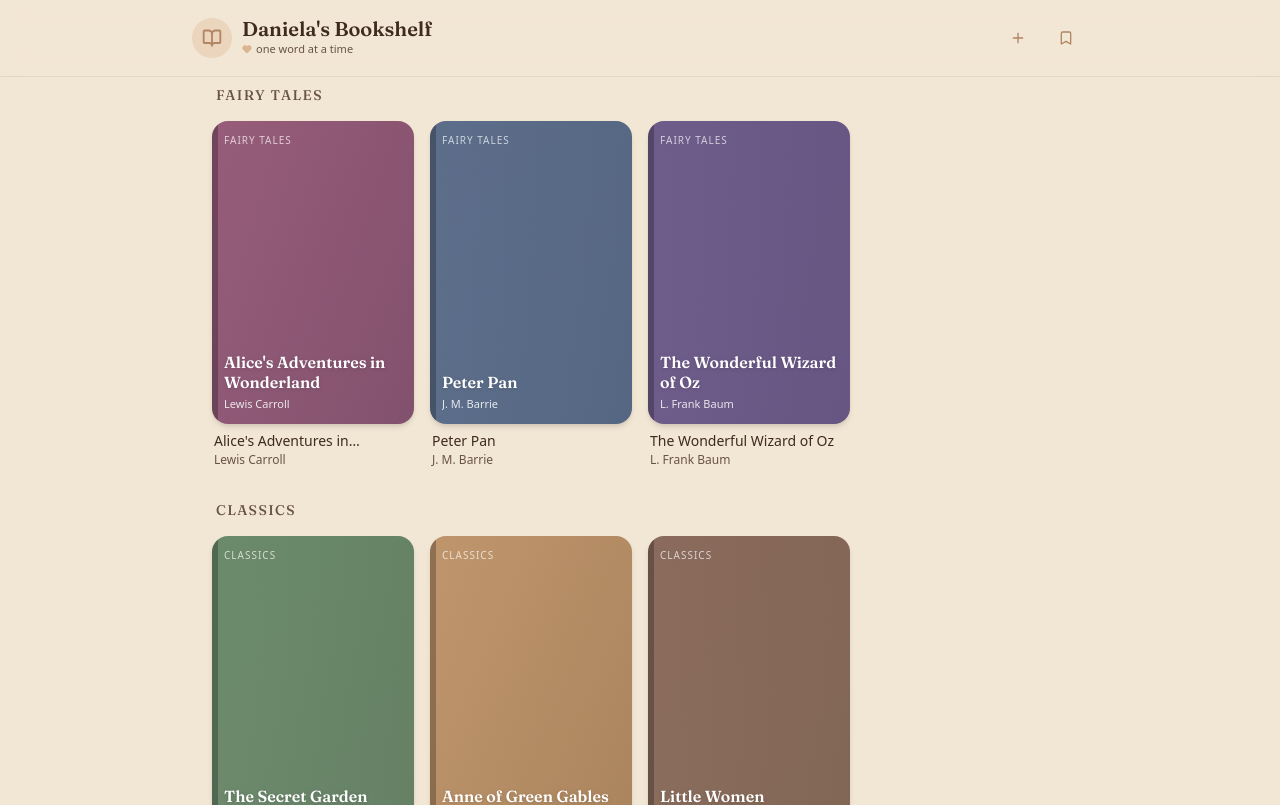
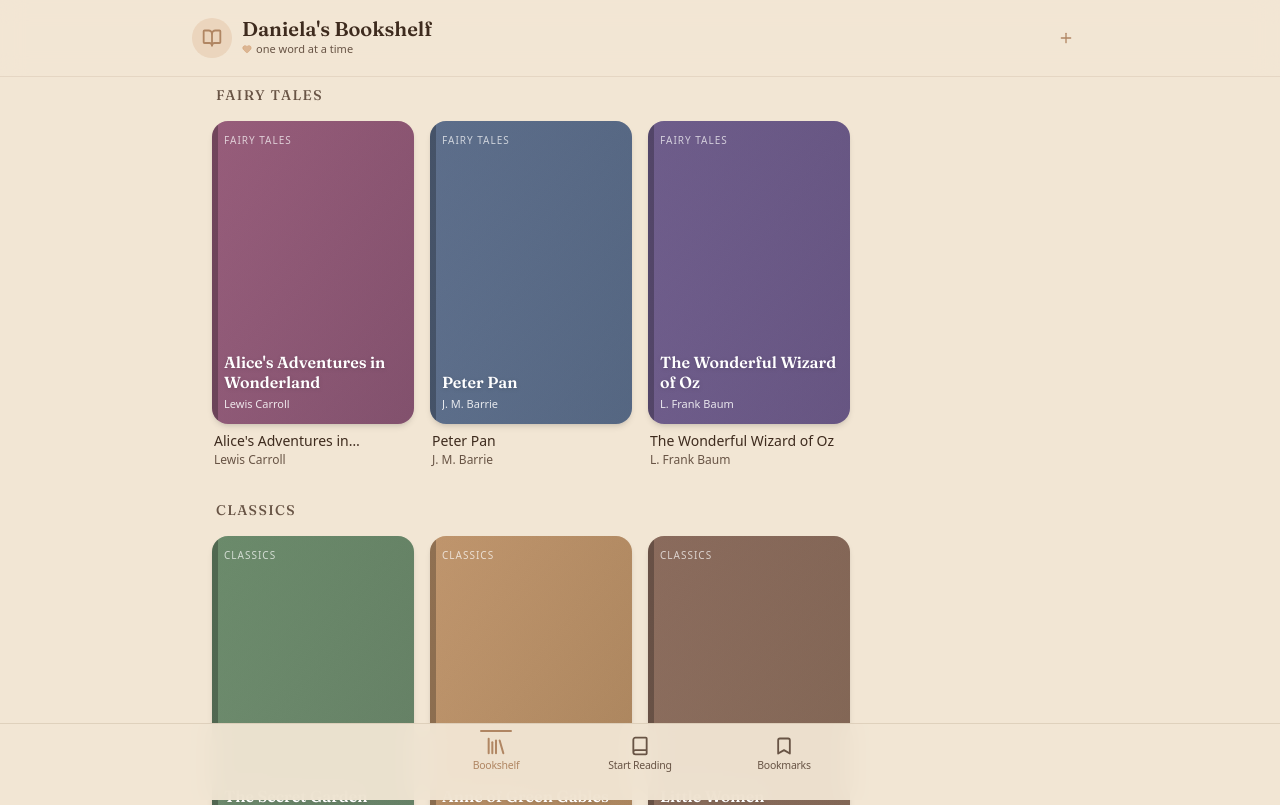
Before and after one commit to JacqueEvanderVentura/bookshelf, a Next.js app: page / in a window 1280 px wide. Shown: the top 805 px of the page. Built offline with nearby package versions, Linux system fonts and the light colour scheme.

Commit message:
auto-commit for 39cbeebb-9cde-4cd8-b8ab-b162a77ce6db

```diff
--- a/app/page.js
+++ b/app/page.js
@@ -5,7 +5,8 @@ import { motion, AnimatePresence } from 'framer-motion'
 import {
   BookOpen, ArrowLeft, Bookmark, BookmarkCheck, Volume2,
   Play, Pause, Sparkles, Loader2, X, Plus,
-  ChevronRight, ChevronLeft, Coffee, Heart, Type, FolderOpen, FileUp, Trash2
+  ChevronRight, ChevronLeft, Coffee, Heart, Type, FolderOpen, FileUp, Trash2,
+  Library, Book
 } from 'lucide-react'
 import { Button } from '@/components/ui/button'
 import { Card } from '@/components/ui/card'
@@ -19,6 +20,7 @@ const STORAGE_KEYS = {
   BOOKMARKS: 'cozy_bookmarks_v1',
   DEF_CACHE: 'cozy_def_cache_v1',
   SETTINGS: 'cozy_settings_v1',
+  LAST_BOOK: 'cozy_last_book_v1',
 }
 
 // -------------- LocalStorage helpers --------------
@@ -61,11 +63,13 @@ function App() {
   const [selectedWord, setSelectedWord] = useState(null)
   const [userBooks, setUserBooks] = useState([])
   const [scanning, setScanning] = useState(null) // { total, done, current }
+  const [lastBookId, setLastBookId] = useState(null)
 
   useEffect(() => {
     setProgress(loadLS(STORAGE_KEYS.PROGRESS, {}))
     setBookmarks(loadLS(STORAGE_KEYS.BOOKMARKS, []))
     setDefCache(loadLS(STORAGE_KEYS.DEF_CACHE, {}))
+    setLastBookId(loadLS(STORAGE_KEYS.LAST_BOOK, null))
     // Load user's imported books from IndexedDB
     getAllBooks().then(books => setUserBooks(books || []))
     // Warm up voices on iOS
@@ -173,12 +177,32 @@ function App() {
   const openBook = (book) => {
     setActiveBook(book)
     setView('reader')
+    setLastBookId(book.id)
+    saveLS(STORAGE_KEYS.LAST_BOOK, book.id)
     window.scrollTo(0, 0)
   }
   const closeBook = () => {
     setActiveBook(null)
     setView('shelf')
   }
+
+  // Bottom nav "Read" handler
+  const goToReader = useCallback(() => {
+    // Prefer the last opened book
+    const all = [...userBooks, ...SAMPLE_BOOKS]
+    let book = lastBookId ? all.find(b => b.id === lastBookId) : null
+    // Fallback: most recent by progress.lastRead
+    if (!book) {
+      const sorted = Object.entries(progress)
+        .map(([id, p]) => ({ book: all.find(b => b.id === id), p }))
+        .filter(x => x.book)
+        .sort((a, b) => (b.p.lastRead || 0) - (a.p.lastRead || 0))
+      if (sorted.length) book = sorted[0].book
+    }
+    // Fallback: first sample book so tap always does something
+    if (!book) book = SAMPLE_BOOKS[0]
+    if (book) openBook(book)
+  }, [lastBookId, userBooks, progress]) // eslint-disable-line
 
   const updateProgress = useCallback((bookId, patch) => {
     setProgress(prev => {
@@ -269,7 +293,74 @@ function App() {
         onBookmark={addBookmark}
         bookmarks={bookmarks}
       />
+
+      {/* Bottom nav (hidden while reading for an immersive experience) */}
+      {view !== 'reader' && (
+        <BottomNav
+          current={view}
+          onGoShelf={() => setView('shelf')}
+          onGoRead={goToReader}
+          onGoBookmarks={() => setView('bookmarks')}
+          hasLastBook={!!lastBookId || Object.keys(progress).length > 0}
+          bookmarkCount={bookmarks.length}
+        />
+      )}
     </div>
+  )
+}
+
+// ============================================================
+// BOTTOM NAV BAR
+// ============================================================
+function BottomNav({ current, onGoShelf, onGoRead, onGoBookmarks, hasLastBook, bookmarkCount }) {
+  return (
+    <nav className="fixed bottom-0 left-0 right-0 z-30 safe-bottom border-t border-border/60 bg-background/95 backdrop-blur-md">
+      <div className="max-w-md mx-auto flex items-stretch justify-around px-2 pt-1.5 pb-1">
+        <NavTab
+          active={current === 'shelf'}
+          onClick={onGoShelf}
+          icon={<Library className="w-5 h-5" strokeWidth={2.2} />}
+          label="Bookshelf"
+        />
+        <NavTab
+          active={current === 'reader'}
+          onClick={onGoRead}
+          icon={<Book className="w-5 h-5" strokeWidth={2.2} />}
+          label={hasLastBook ? 'Read' : 'Start Reading'}
+        />
+        <NavTab
+          active={current === 'bookmarks'}
+          onClick={onGoBookmarks}
+          icon={<Bookmark className="w-5 h-5" strokeWidth={2.2} />}
+          label="Bookmarks"
+          badge={bookmarkCount > 0 ? bookmarkCount : null}
+        />
+      </div>
+    </nav>
+  )
+}
+
+function NavTab({ active, onClick, icon, label, badge }) {
+  return (
+    <button
+      onClick={onClick}
+      className={`flex-1 flex flex-col items-center justify-center gap-0.5 py-1.5 px-2 rounded-xl transition-colors relative ${
+        active ? 'text-secondary' : 'text-muted-foreground hover:text-foreground'
+      }`}
+    >
+      <div className={`relative ${active ? 'scale-110 transition-transform' : ''}`}>
+        {icon}
+        {badge != null && (
+          <span className="absolute -top-1.5 -right-2 bg-secondary text-white text-[9px] font-semibold rounded-full min-w-[16px] h-[16px] px-1 grid place-items-center">
+            {badge > 99 ? '99+' : badge}
+          </span>
+        )}
+      </div>
+      <span className={`text-[10.5px] font-medium tracking-tight ${active ? 'text-secondary' : ''}`}>{label}</span>
+      {active && (
+        <span className="absolute top-0 left-1/2 -translate-x-1/2 w-8 h-0.5 rounded-full bg-secondary" />
+      )}
+    </button>
   )
 }
 
@@ -325,25 +416,11 @@ function BookshelfView({ books, progress, onOpenBook, onOpenBookmarks, bookmarkC
             >
               <Plus className="w-5 h-5 text-secondary" />
             </Button>
-            <Button
-              variant="ghost"
-              size="icon"
-              className="rounded-full h-11 w-11 hover:bg-primary/15 relative"
-              onClick={onOpenBookmarks}
-              aria-label="Bookmarks"
-            >
-              <Bookmark className="w-5 h-5 text-secondary" />
-              {bookmarkCount > 0 && (
-                <span className="absolute -top-0.5 -right-0.5 bg-secondary text-white text-[10px] font-semibold rounded-full min-w-[18px] h-[18px] px-1 grid place-items-center">
-                  {bookmarkCount > 99 ? '99+' : bookmarkCount}
-                </span>
-              )}
-            </Button>
           </div>
         </div>
       </header>
 
-      <main className="max-w-4xl mx-auto px-5 pb-24 pt-2 safe-bottom">
+      <main className="max-w-4xl mx-auto px-5 pb-32 pt-2 safe-bottom">
         {continueReading.length > 0 && (
           <section className="mt-6 mb-8">
             <h2 className="font-serif-cozy text-sm font-medium text-muted-foreground uppercase tracking-widest mb-3 px-1 flex items-center gap-1.5">
@@ -1122,7 +1199,7 @@ function BookmarksView({ bookmarks, onBack, onRemove, onOpenBook }) {
         </div>
       </header>
 
-      <main className="max-w-2xl mx-auto px-5 pt-6 pb-24 safe-bottom">
+      <main className="max-w-2xl mx-auto px-5 pt-6 pb-32 safe-bottom">
         {bookmarks.length === 0 ? (
           <div className="mt-20 text-center text-muted-foreground">
             <div className="w-16 h-16 mx-auto rounded-full bg-primary/15 grid place-items-center mb-4">
```
